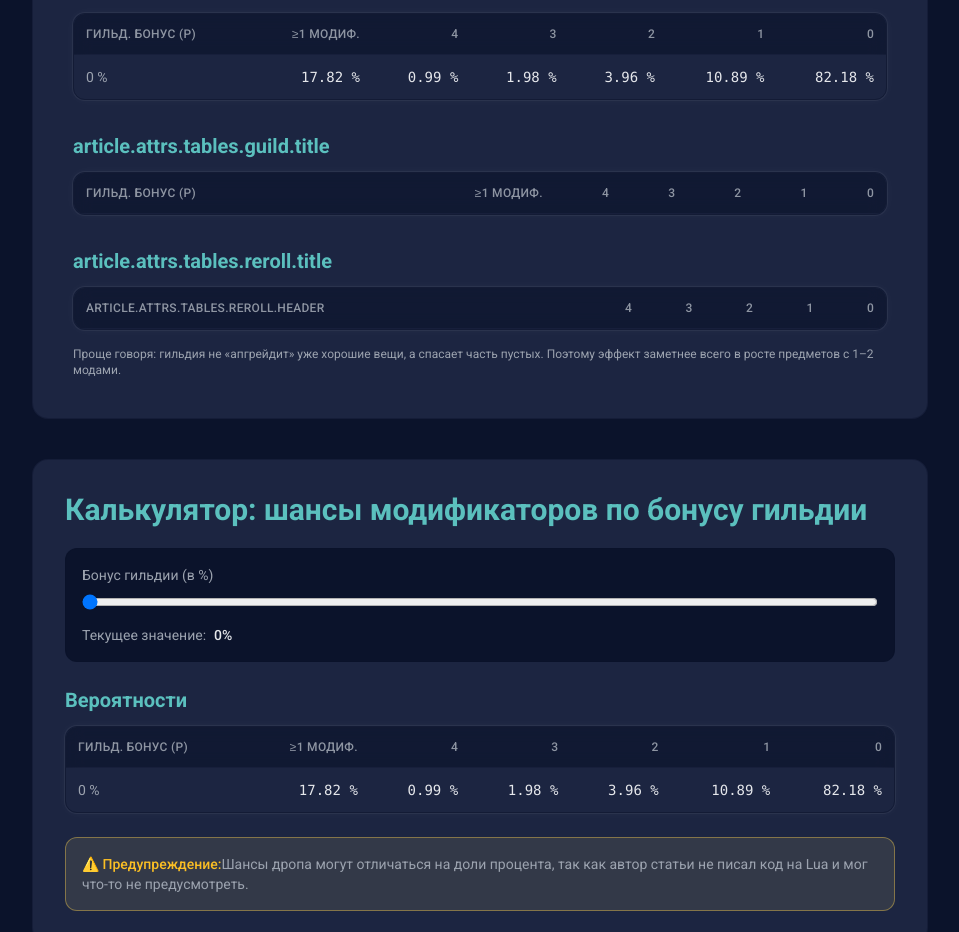
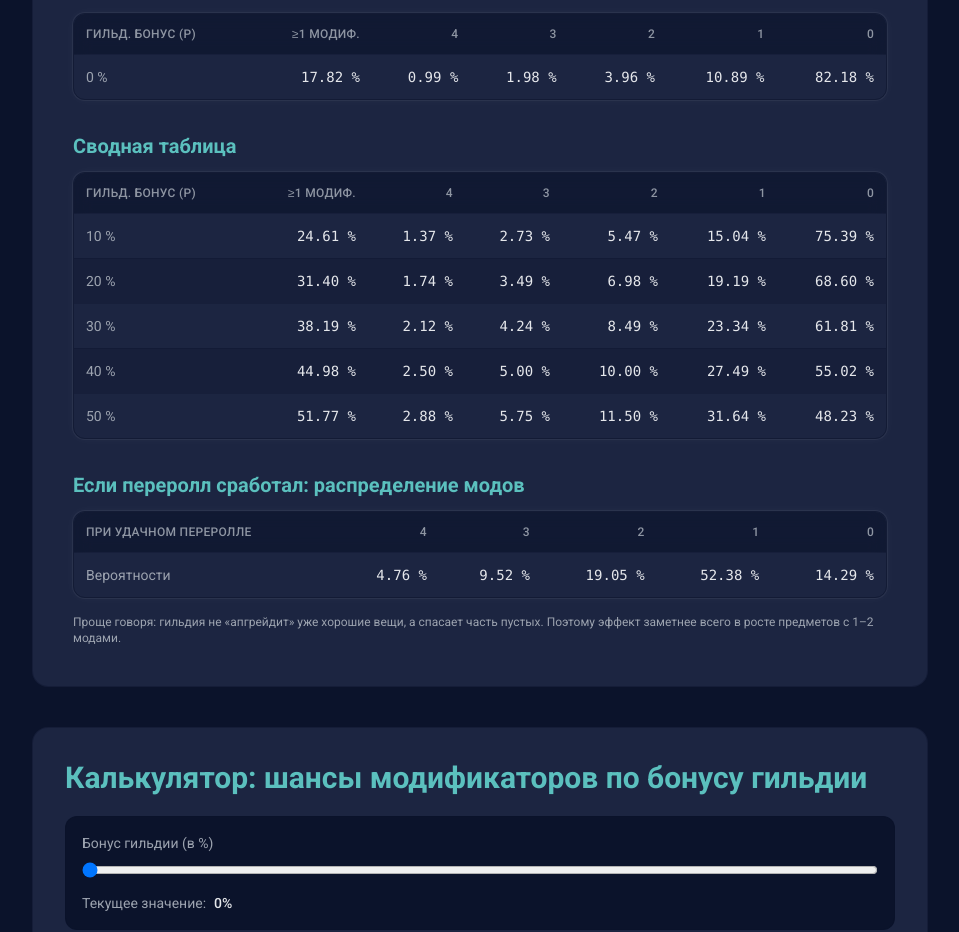
Before and after one commit to SusanWay/BSA-drop-chances-analysis, a Nuxt app: page / in a window 1280 px wide. Shown: the part 4480-5412 px from the top of the page, without its empty margins (160-1119 px from the left). Built offline with nearby package versions, Linux system fonts and the light colour scheme.

Commit message:
Исправление локализации

```diff
--- a/components/AttrsExplanation/index.vue
+++ b/components/AttrsExplanation/index.vue
@@ -9,12 +9,12 @@ const tips = computed(() => (tm("article.attrs.tips.items") as string[]) || []);
 const soloRows = computed(
     () => (tm("article.attrs.tables.solo.rows") as Array<Record<string, string>>) || []
 );
+// ✅ guild и reroll лежат не в tables, а напрямую в article.attrs
 const guildRows = computed(
-    () => (tm("article.attrs.tables.guild.rows") as Array<Record<string, string>>) || []
+    () => (tm("article.attrs.guild.rows") as Array<Record<string, string>>) || []
 );
-// 🔹 новая таблица — распределение при удачном переролле
 const rerollRows = computed(
-    () => (tm("article.attrs.tables.reroll.rows") as Array<Record<string, string>>) || []
+    () => (tm("article.attrs.reroll.rows") as Array<Record<string, string>>) || []
 );
 </script>
 
@@ -93,7 +93,7 @@ const rerollRows = computed(
 
       <!-- Таблица GUILD -->
       <h3 class="text-xl font-semibold text-primary mt-8 mb-3">
-        {{ t("article.attrs.tables.guild.title") }}
+        {{ t("article.attrs.guild.title") }}
       </h3>
 
       <div
@@ -135,9 +135,9 @@ const rerollRows = computed(
         </table>
       </div>
 
-      <!-- 🔹 Таблица REROLL -->
+      <!-- Таблица REROLL -->
       <h3 class="text-xl font-semibold text-primary mt-8 mb-3">
-        {{ t("article.attrs.tables.reroll.title") }}
+        {{ t("article.attrs.reroll.title") }}
       </h3>
 
       <div
@@ -149,8 +149,10 @@ const rerollRows = computed(
               class="bg-surface/70 sticky top-0 z-10 backdrop-blur supports-[backdrop-filter]:bg-surface/60
                    text-text-muted/90 text-xs uppercase tracking-wide"
           >
-          <tr class="[&>th]:font-medium [&>th]:p-3 [&>th]:whitespace-nowrap [&>th]:border-b [&>th]:border-surface/50">
-            <th class="text-left">{{ t("article.attrs.tables.reroll.header") }}</th>
+          <tr
+              class="[&>th]:font-medium [&>th]:p-3 [&>th]:whitespace-nowrap [&>th]:border-b [&>th]:border-surface/50"
+          >
+            <th class="text-left">{{ t("article.attrs.reroll.header") }}</th>
             <th class="text-right">4</th>
             <th class="text-right">3</th>
             <th class="text-right">2</th>
@@ -158,7 +160,11 @@ const rerollRows = computed(
             <th class="text-right">0</th>
           </tr>
           </thead>
-          <tbody class="[&>tr:nth-child(even)]:bg-surface/30 [&>tr:hover]:bg-primary/5 [&>tr]:border-t [&>tr]:border-surface/30">
+
+          <tbody
+              class="[&>tr:nth-child(even)]:bg-surface/30 [&>tr:hover]:bg-primary/5
+                   [&>tr]:border-t [&>tr]:border-surface/30"
+          >
           <tr v-for="(r, i) in rerollRows" :key="'reroll-' + i">
             <td class="p-3 text-text-muted whitespace-nowrap">{{ r.title }}</td>
             <td class="p-3 text-right font-mono whitespace-nowrap">{{ r.a4 }}</td>
```
